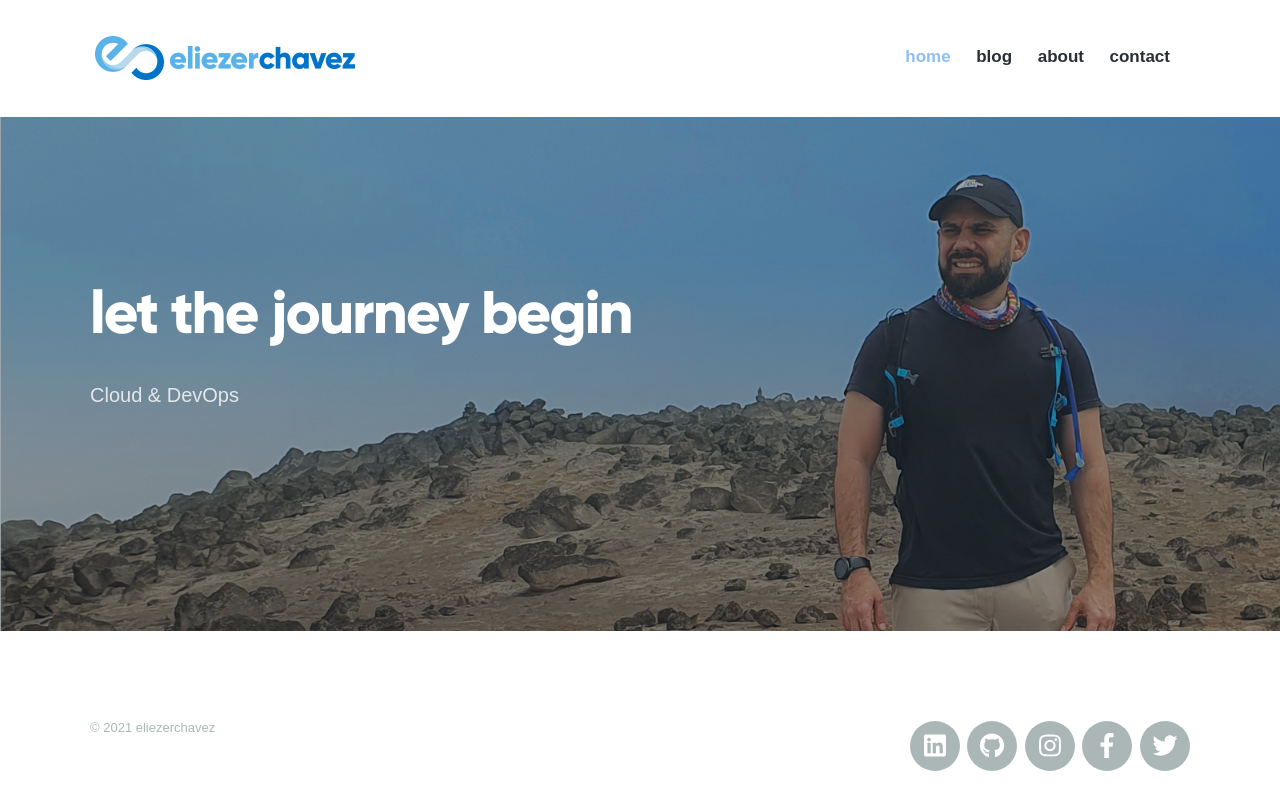
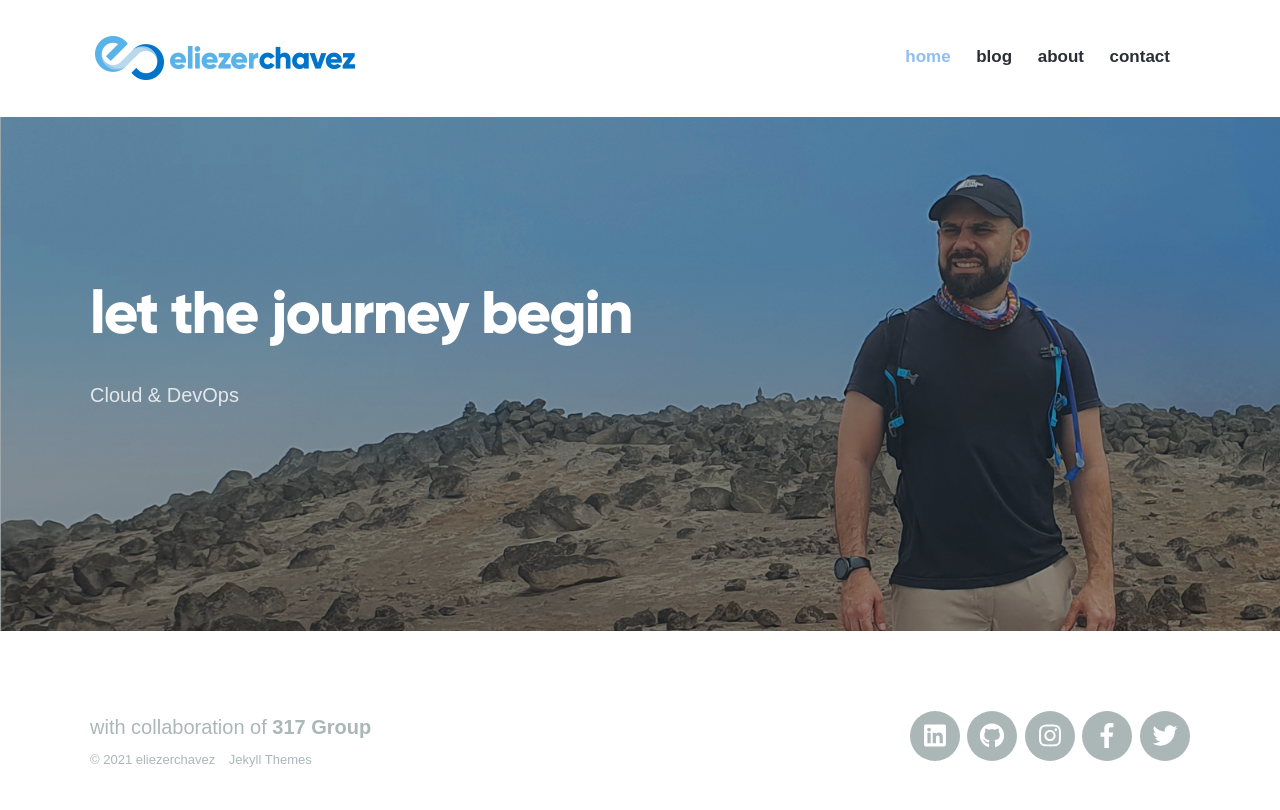
Before and after one commit to eliezerchavez/eliezerchavez.github.io, a Jekyll site: the page built from index.html, in a window 1280 px wide. Shown: the top 810 px of the page. Built offline with Jekyll 4.4.1, drawn with Linux system fonts in a browser that asks for light colours; nearby versions of some CDN libraries; some web fonts are replaced.

```diff
--- a/_data/settings.yml
+++ b/_data/settings.yml
@@ -18,7 +18,7 @@
       url: '/contact'
 
 footer_settings:
-  footer_tagline: ''
+  footer_tagline: 'with collaboration of <b>317 Group</b>'
 
 hero_settings:
   overlay_opacity: 0.4
--- a/_includes/footer.html
+++ b/_includes/footer.html
@@ -6,6 +6,7 @@
 
 		<div class="footer__copyright">
 			<span>© {{ 'now' | date: "%Y" }} {{ site.data.settings.basic_settings.site_title }}</span>
+			<a href="https://jekyllthemes.io" target="_blank">Jekyll Themes</a>
 		</div>
 
 		{% include socials.html %}
```
